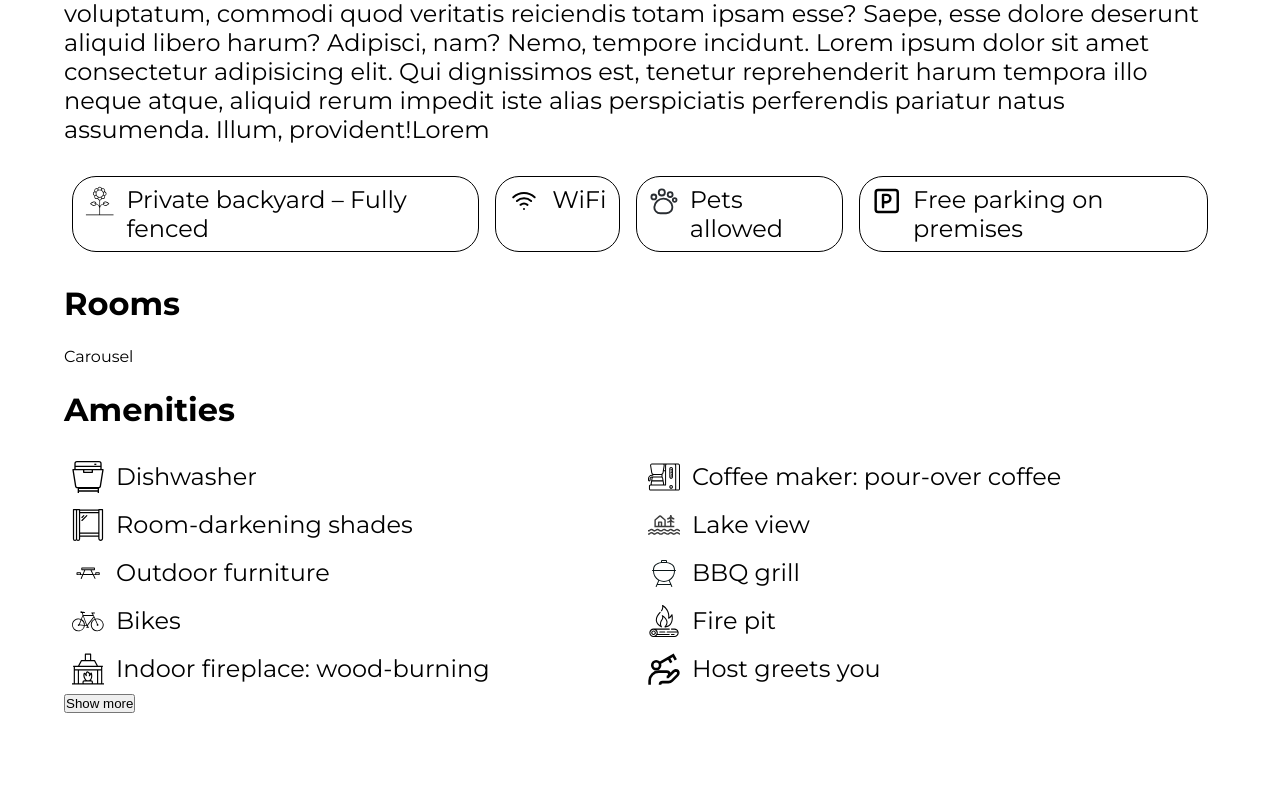
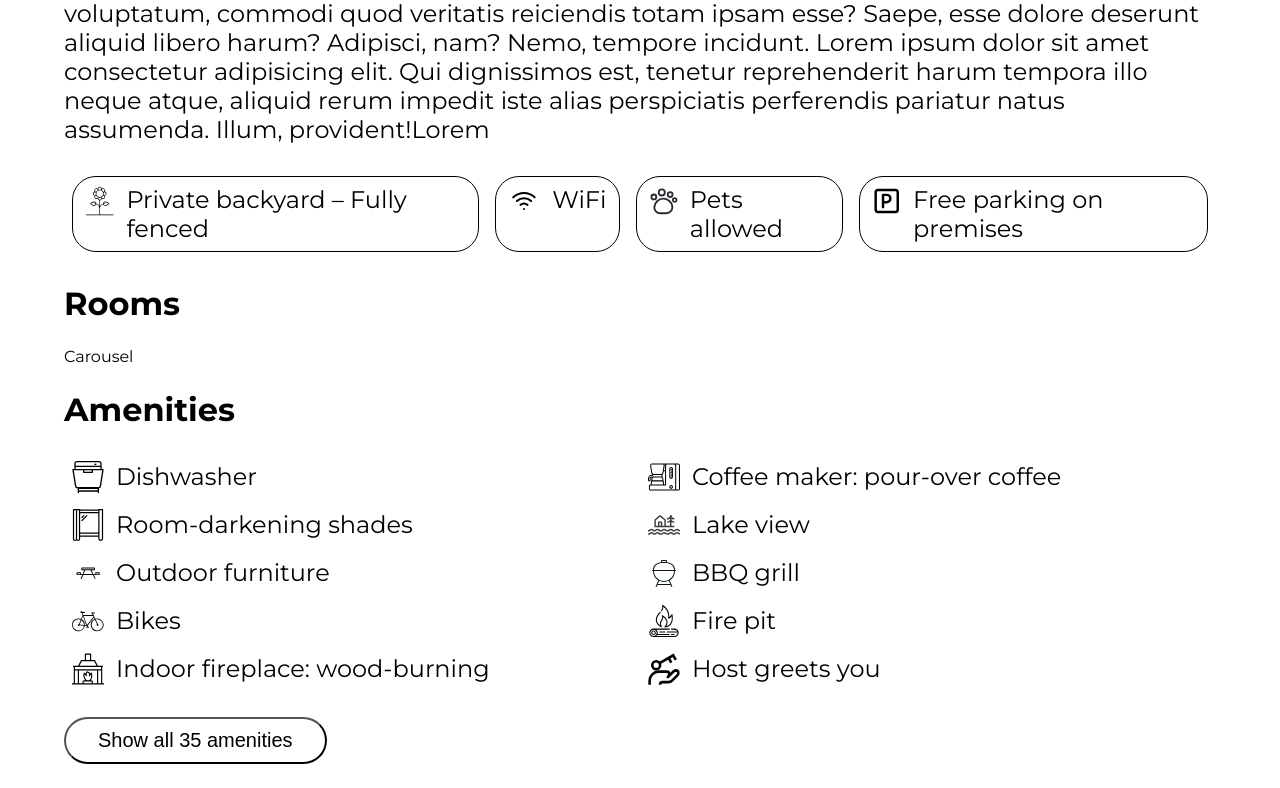
Before and after one commit to karollann/rent-the-house, a Next.js app: page / in a window 1280 px wide. Shown: the part 2077-2865 px from the top of the page. Before the commit the page ends 2814 px from the top, so only its background shows below. Built offline with nearby package versions, Linux system fonts and the light colour scheme.

Commit message:
add ShowMoreButton

```diff
--- a/components/Amenities/Amenities.tsx
+++ b/components/Amenities/Amenities.tsx
@@ -4,6 +4,8 @@ import { primaryAmenityCardData } from "../../data";
 import { AmenitiesModal } from "../AmenitiesModal/AmenitiesModal";
 import { ReactElement, ReactNode, SVGProps, useState } from "react";
 import { HighlightedAmenity } from "../HighlightedAmenity/HighlightedAmenity";
+import { ShowMoreButton } from "../../components/ShowMoreButton/ShowMoreButton";
+
 import style from "./amenities.module.scss";
 
 type AmenitiesArr = {
@@ -15,6 +17,7 @@ type AmenitiesArr = {
 
 export const Amenities = () => {
   const allAmenities: AmenitiesArr = Object.values(amenityCardData).flat();
+
   const primaryAmenities: AmenitiesArr = Object.values(
     primaryAmenityCardData
   ).flat();
@@ -92,7 +95,11 @@ export const Amenities = () => {
             />
           ))}
         </ul>
-        <button onClick={() => setIsOpen(true)}>Show more</button>
+        <ShowMoreButton
+          open={() => setIsOpen(true)}
+          numberOfItems={allAmenities.length}
+          item="amenities"
+        />
       </div>
       <AmenitiesModal
         modalIsOpen={modalIsOpen}
--- a/components/Amenities/amenities.module.scss
+++ b/components/Amenities/amenities.module.scss
@@ -40,6 +40,7 @@
   &__displayFirstList {
     display: grid;
     grid-template-columns: 1fr 1fr;
+    padding-bottom: 24px;
   }
 }
 
--- /dev/null
+++ b/components/ShowMoreButton/ShowMoreButton.tsx
@@ -0,0 +1,23 @@
+import style from "./showMoreButton.module.scss";
+
+type ShowMoreButtonProps = {
+  open: () => void;
+  numberOfItems: number;
+  item: string;
+};
+
+export const ShowMoreButton = ({
+  open,
+  numberOfItems,
+  item,
+}: ShowMoreButtonProps) => {
+  return (
+    <div className={style.showMoreContainer}>
+      <button className={style.showMoreButton} onClick={open}>
+        <p
+          className={style.showMoreButton__text}
+        >{`Show all ${numberOfItems} ${item}`}</p>
+      </button>
+    </div>
+  );
+};
--- /dev/null
+++ b/components/ShowMoreButton/showMoreButton.module.scss
@@ -0,0 +1,20 @@
+.showMoreContainer {
+  :hover {
+    background-color: var(--color-showMoreButtonBg);
+  }
+}
+.showMoreButton {
+  display: flex;
+  align-items: center;
+  justify-content: center;
+  padding: 10px 32px;
+  border-radius: 24px;
+  background-color: white;
+  cursor: pointer;
+
+  &__text {
+    color: black;
+    font-weight: 500;
+    font-size: 20px;
+  }
+}
--- a/styles/globals.css
+++ b/styles/globals.css
@@ -1,6 +1,7 @@
 :root {
   --border-radius: 12px;
   --color-secondary: rgb(34, 34, 34);
+  --color-showMoreButtonBg: rgb(247, 247, 247);
 }
 
 * {
```
